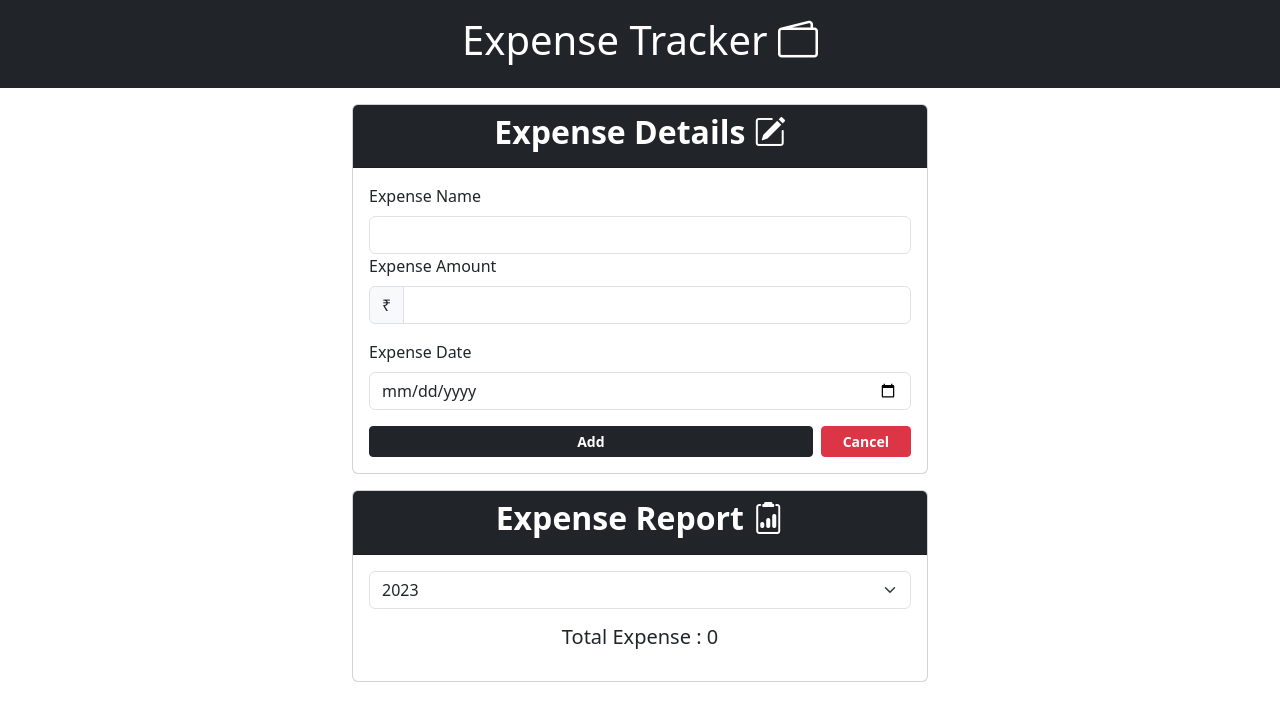
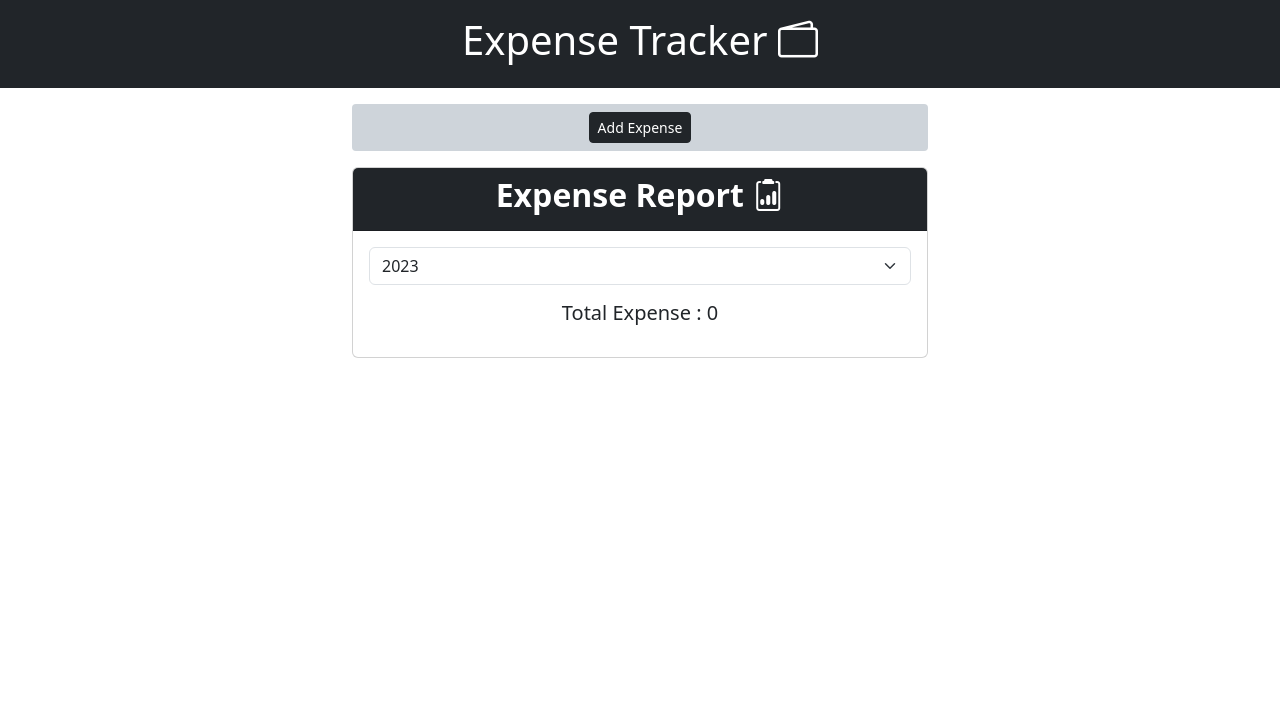
Before and after one commit to tvicky7x/Expense-Tracker-with-React, a React (Create React App) app: page / in a window 1280 px wide. Shown: the top 720 px of the page. Built offline with nearby package versions, Linux system fonts and the light colour scheme.

Commit message:
Conditional Content on Add Expense

```diff
--- a/src/App.js
+++ b/src/App.js
@@ -11,6 +11,13 @@ import { useState } from "react";
 
 function App() {
   const [addedData, setAdd] = useState("");
+  const [Editing, setEdit] = useState(false);
+  function afterSubmit() {
+    setEdit(false);
+  }
+  function startAdding() {
+    setEdit(true);
+  }
   function addList(data) {
     if (addedData === "") {
       let newList = [data];
@@ -25,6 +32,9 @@ function App() {
   }
   function deleteNewlyList(item) {
     if (addedData !== "") {
+      let expenseStore = JSON.parse(localStorage.getItem("expenseObject"));
+      let deletedList = expenseStore.filter((Obj) => Obj.id !== item.id);
+      localStorage.setItem("expenseObject", JSON.stringify(deletedList));
       let newList = addedData.filter((Obj) => Obj.id !== item.id);
       setAdd(newList);
     }
@@ -35,14 +45,26 @@ function App() {
         <i className="bi bi-wallet2"></i>
       </Header>
       <BodyContainer>
+        {!Editing && (
+          <div className="mt-3 p-2 rounded-1 bg-dark-subtle">
+            <button
+              className="btn btn-sm btn-dark fw-medium"
+              onClick={startAdding}
+            >
+              Add Expense
+            </button>
+          </div>
+        )}
+        {Editing && (
           <Card className="mt-3">
             <CardHeader title="Expense Details">
               <i className="bi bi-pencil-square"></i>
             </CardHeader>
             <CardBody className="text-start">
-            <ExpenseForm onAdd={addList}></ExpenseForm>
+              <ExpenseForm onAdd={addList} onSubmit={afterSubmit}></ExpenseForm>
             </CardBody>
           </Card>
+        )}
         <Card className="mt-3">
           <CardHeader title="Expense Report">
             <i className="bi bi-clipboard2-data"></i>
--- a/src/Component/FilterList.js
+++ b/src/Component/FilterList.js
@@ -22,7 +22,6 @@ function FilterList(props) {
         return sum + item.expenseAmount;
       }, 0);
   }
-  console.log(total);
   function yearSelectorList(updatedList, year) {
     setYear(year);
     setList(updatedList);
--- a/src/Component/Form Components/ExpenseForm.js
+++ b/src/Component/Form Components/ExpenseForm.js
@@ -25,7 +25,11 @@ function ExpenseForm(props) {
     }
     localStorage.setItem("expenseObject", JSON.stringify(oldExpanse));
     props.onAdd(expenseObject);
+    props.onSubmit();
     e.target.reset();
+  }
+  function cancelSubmit() {
+    props.onSubmit();
   }
   return (
     <form action="#" onSubmit={newExpense}>
@@ -77,6 +81,7 @@ function ExpenseForm(props) {
           <button
             className="col-2 btn btn-danger btn-sm fw-semibold"
             type="button"
+            onClick={cancelSubmit}
           >
             Cancel
           </button>
```
Lines whose indentation alone changed are shown as unchanged.
